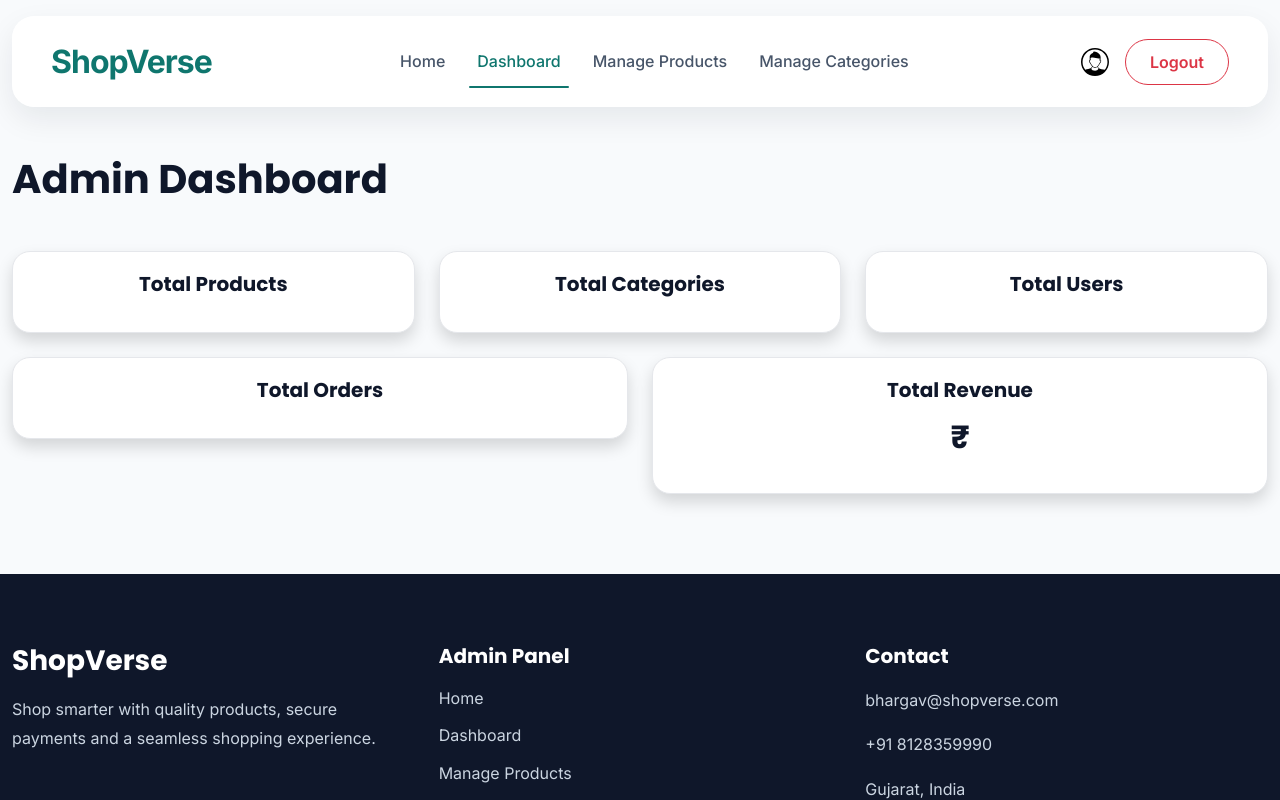
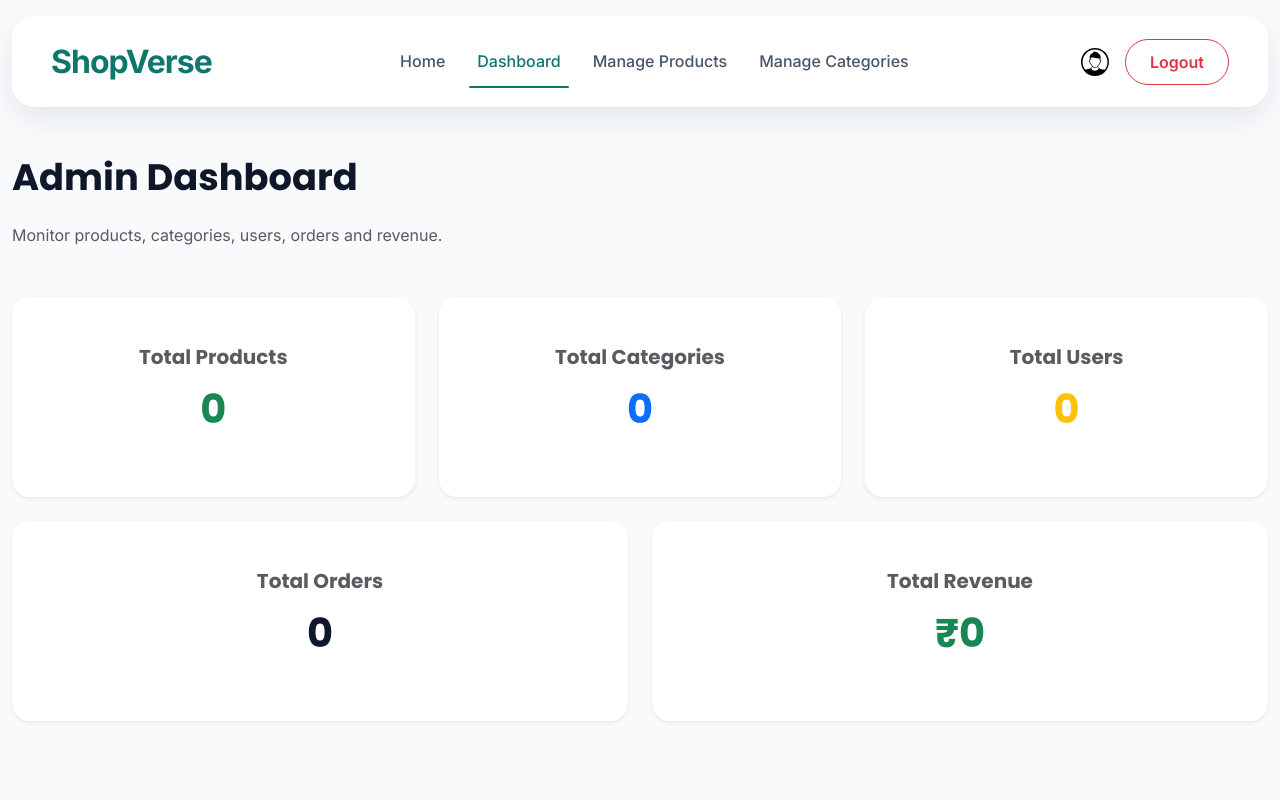
Before and after one commit to Bhargav3905/Shopverse-MERN, a React (Vite) app in the folder frontend/: page /admin-dashboard in a window 1280 px wide. Shown: the top 800 px of the page. Built offline with nearby package versions, Linux system fonts and the light colour scheme; no server answers; sample sign-in values are in the browser's storage.

Commit message:
feat(admin): polish dashboard, products and categories management UI

```diff
--- a/frontend/src/admin/Dashboard.jsx
+++ b/frontend/src/admin/Dashboard.jsx
@@ -20,57 +20,114 @@ const Dashboard = () => {
     }, []);
 
     return (
-        <div className="container mt-5">
-            <h1 className="mb-5">Admin Dashboard</h1>
+        <div className="container py-5">
+
+            <div className="mb-5">
+
+                <h1 className="fw-bold section-title">
+                    Admin Dashboard
+                </h1>
+
+                <p className="text-muted">
+                    Monitor products, categories, users, orders and revenue.
+                </p>
+
+            </div>
 
             <div className="row g-4">
 
-                <div className="col-md-4">
-                    <div className="card shadow">
-                        <div className="card-body text-center">
-                            <h5>Total Products</h5>
-                            <h2>{dashboard.totalProducts}</h2>
+                <div className="col-lg-4 col-md-6">
+                    <div className="card border-0 shadow-sm h-100">
+
+                        <div className="card-body text-center py-5">
+
+                            <h5 className="text-muted mb-3">
+                                Total Products
+                            </h5>
+
+                            <h1 className="fw-bold text-success">
+                                {dashboard.totalProducts || 0}
+                            </h1>
+
                         </div>
+
                     </div>
                 </div>
 
-                <div className="col-md-4">
-                    <div className="card shadow">
-                        <div className="card-body text-center">
-                            <h5>Total Categories</h5>
-                            <h2>{dashboard.totalCategories}</h2>
+                <div className="col-lg-4 col-md-6">
+                    <div className="card border-0 shadow-sm h-100">
+
+                        <div className="card-body text-center py-5">
+
+                            <h5 className="text-muted mb-3">
+                                Total Categories
+                            </h5>
+
+                            <h1 className="fw-bold text-primary">
+                                {dashboard.totalCategories || 0}
+                            </h1>
+
                         </div>
+
                     </div>
                 </div>
 
-                <div className="col-md-4">
-                    <div className="card shadow">
-                        <div className="card-body text-center">
-                            <h5>Total Users</h5>
-                            <h2>{dashboard.totalUsers}</h2>
+                <div className="col-lg-4 col-md-6">
+                    <div className="card border-0 shadow-sm h-100">
+
+                        <div className="card-body text-center py-5">
+
+                            <h5 className="text-muted mb-3">
+                                Total Users
+                            </h5>
+
+                            <h1 className="fw-bold text-warning">
+                                {dashboard.totalUsers || 0}
+                            </h1>
+
                         </div>
+
                     </div>
                 </div>
 
-                <div className="col-md-6">
-                    <div className="card shadow">
-                        <div className="card-body text-center">
-                            <h5>Total Orders</h5>
-                            <h2>{dashboard.totalOrders}</h2>
+                <div className="col-lg-6">
+                    <div className="card border-0 shadow-sm h-100">
+
+                        <div className="card-body text-center py-5">
+
+                            <h5 className="text-muted mb-3">
+                                Total Orders
+                            </h5>
+
+                            <h1 className="fw-bold">
+                                {dashboard.totalOrders || 0}
+                            </h1>
+
                         </div>
+
                     </div>
                 </div>
 
-                <div className="col-md-6">
-                    <div className="card shadow">
-                        <div className="card-body text-center">
-                            <h5>Total Revenue</h5>
-                            <h2>₹{dashboard.totalRevenue}</h2>
+                <div className="col-lg-6">
+                    <div className="card border-0 shadow-sm h-100">
+
+                        <div className="card-body text-center py-5">
+
+                            <h5 className="text-muted mb-3">
+                                Total Revenue
+                            </h5>
+
+                            <h1 className="fw-bold text-success">
+                                ₹{dashboard.totalRevenue || 0}
+                            </h1>
+
                         </div>
+
                     </div>
                 </div>
 
             </div>
+
         </div>
     );
 };
--- a/frontend/src/admin/ManageProducts.jsx
+++ b/frontend/src/admin/ManageProducts.jsx
@@ -111,7 +111,27 @@ const ManageProducts = () => {
         <>
 
             <div className="container py-4">
-                <h1>Manage Products</h1>
+
+                <div className="mb-5">
+
+                    <h1 className="section-title fw-bold">
+                        Manage Products
+                    </h1>
+
+                    <p className="text-muted">
+                        Add, update and manage products available in ShopVerse.
+                    </p>
+
+                </div>
+
+                <div className="card border-0 shadow-sm mb-5">
+
+                    <div className="card-body p-4">
+
+                        <h4 className="fw-bold mb-4">
+                            {editId ? "Update Product" : "Add New Product"}
+                        </h4>
+
 
                         <form onSubmit={handleSubmit}>
                             <label>Product Name:</label>
@@ -144,12 +164,31 @@ const ManageProducts = () => {
                                 onChange={(e) => setFormData({ ...formData, price: e.target.value })} />
                             <br />
 
-                    <button className='btn btn-primary' type="submit">{editId ? "Update Product" : "Add Product"}</button>
+                            <button className="btn btn-custom-primary rounded-pill px-4" type="submit">{editId ? "Update Product" : "Add Product"}</button>
                         </form>
+                    </div>
 
-                <div className="table-responsive mt-4">
+                </div>
+
+                <div className="card border-0 shadow-sm">
+
+                    <div className="card-body">
+
+                        <div className="d-flex justify-content-between align-items-center mb-4">
+
+                            <h4 className="fw-bold mb-0">
+                                Product List
+                            </h4>
+
+                            <span className="badge bg-success">
+                                {products.length} Products
+                            </span>
+
+                        </div>
+
+                        <div className="table-responsive"></div>
                         <table className="table table-striped table-hover align-middle mb-0">
-                        <thead className="table-light">
+                            <thead>
                                 <tr>
                                     <th>#</th>
                                     <th>Product Name</th>
@@ -171,17 +210,38 @@ const ManageProducts = () => {
                                                 src={`http://localhost:3000/uploads/${item.image}`}
                                                 alt={item.productName} width="70" height="90"
                                                 style={{
+                                                    width: "70px",
+                                                    height: "70px",
                                                     objectFit: "cover",
-                                                borderRadius: "4px"
+                                                    borderRadius: "12px"
                                                 }}
                                             />
                                         </td>
                                         <td>{item.category?.categoryName}</td>
                                         <td>{item.description}</td>
-                                    <td>Rs {item.price}</td>
+                                        <td><span className="fw-bold text-success">
+                                            ₹{item.price}
+                                        </span></td>
                                         <td>
-                                        <button type="button" className="btn btn-warning btn-sm me-2" onClick={() => handleEdit(item)}>Edit</button>
-                                        <button type="button" className="btn btn-danger btn-sm" onClick={() => handleDelete(item._id)}>Delete</button>
+                                            <div className="d-flex gap-2 flex-nowrap">
+
+                                                <button
+                                                    type="button"
+                                                    className="btn btn-warning btn-sm rounded-pill px-3"
+                                                    onClick={() => handleEdit(item)}
+                                                >
+                                                    Edit
+                                                </button>
+
+                                                <button
+                                                    type="button"
+                                                    className="btn btn-outline-danger btn-sm rounded-pill px-3"
+                                                    onClick={() => handleDelete(item._id)}
+                                                >
+                                                    Delete
+                                                </button>
+
+                                            </div>
                                         </td>
                                     </tr>
                                 ))}
@@ -190,6 +250,8 @@ const ManageProducts = () => {
                     </div>
 
                 </div>
+
+            </div>
         </>
     )
 }
```
Also changed, not shown: frontend/src/admin/ManageCategories.jsx (+74 -10 lines). Lines whose indentation alone changed are shown as unchanged.
